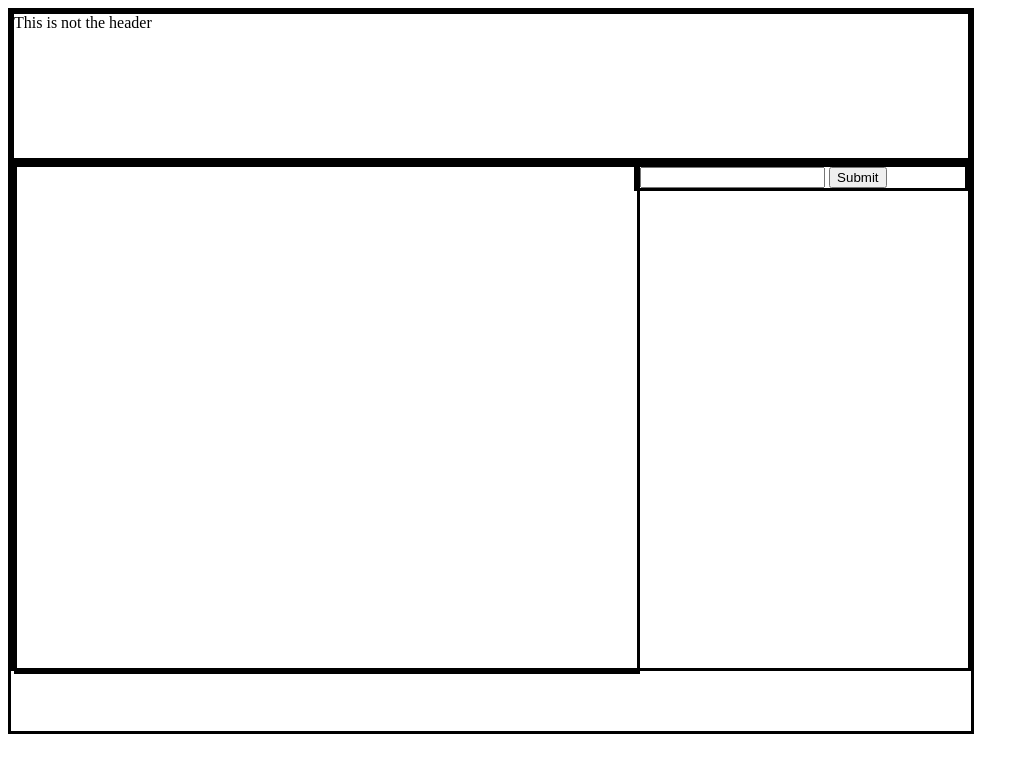
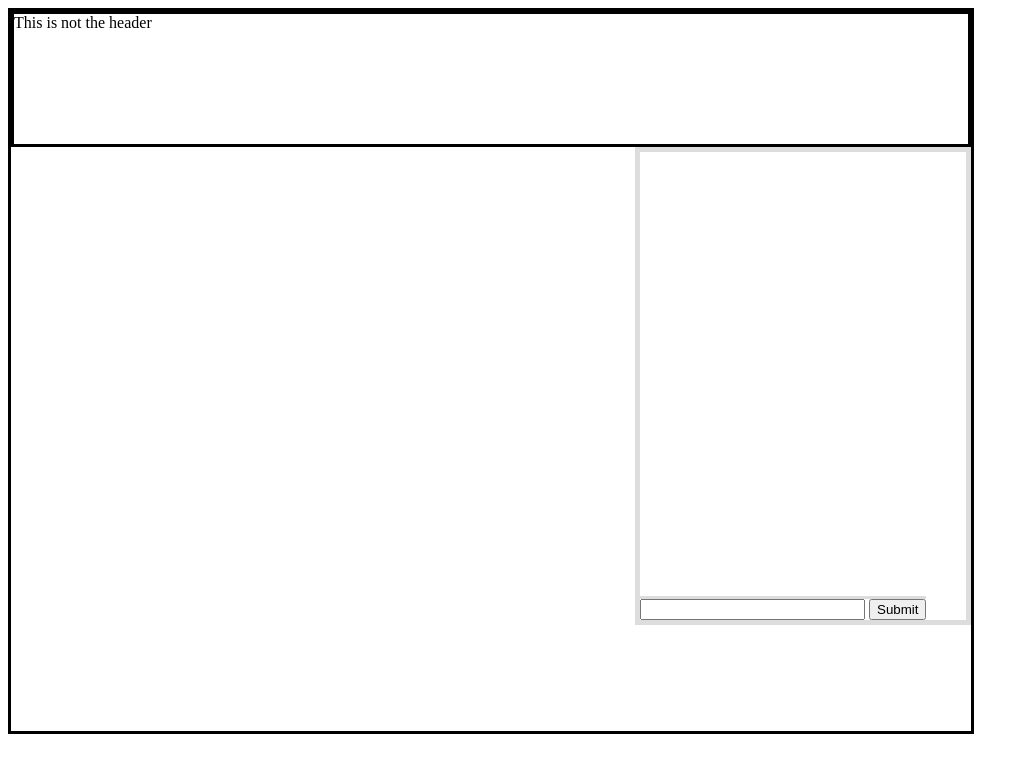
Before and after one commit to manikawnth/logapp, a website: page client/index.html in a window 1280 px wide. Shown: the whole page, without its empty margins (0-1029 px from the left). Drawn offline with Linux system fonts and the light colour scheme; no server answers.

Commit message:
next release

```diff
--- a/client/index.html
+++ b/client/index.html
@@ -27,42 +27,49 @@ body {
 	background-color: #FFFFFF;
 
 	background-repeat: no-repeat;
-	height: 20%;
+	height: 18%;
 }
 #container {
-	border-style: solid;
 	color: #000000;
 	background-color: #FFFFFF;
-	height: 70%;
+	height: 65%;
 }
-#report {
-	border-style: solid;
+#container > #report {
+
 	color: #000000;
 	width: 65%;
 	height: 100%;
 	float: left;
+
 }
-#chat {
+#container > #chat {
 	border-style: solid;
+	border-color: #ddd;
+	border-width: 5px;
 	color: #000000;
 	height: 100%;
 	margin-left: 65%;
+
 }
-a {
-	color: #0000FF;
+#container > #chat > #msgwindow {
+	color: #000000;
+	height: 95%;
+	overflow-y: scroll;
 }
-a:visited {
-	color: #800080;
+
+#container > #chat > #chatbox{
+	border-top: solid;
+	border-color: #ddd;
+	position: absolute;
+
+
 }
-a:hover {
-	color: #008000;
+
+#button:hover{
+	cursor: pointer;
 }
-a:active {
-	color: #FF0000;
-}
-.auto-style1 {
-	margin-left: 625px;
-}
+
+
 -->
 </style>
 <!--[if IE]>
@@ -80,15 +87,19 @@ a:active {
 <div id="container" class="container">
 	<div id="report" class="report">
 	</div>
-	<div ng-app="chatApp">
-	<div id="chat" class="chat" ng-controller="ChatCtrl">
-	<p ng-repeat="msg in msgs track by $index">{{msg}}</p>
-	<form>
-		<input ng-model='ipmsg' type="text" maxlength="140">
-		<button ng-click="SendMsg(ipmsg)">Submit</button>
-		{{ipmsg}}
-	</form>
-	</div>
+
+	<div id="chat" class="chat" ng-app="chatApp" ng-controller="ChatCtrl">
+		<div id='msgwindow'>
+			<p ng-repeat="msg in msgs track by $index">{{msg}}</p>
+		</div>
+		<div id='chatbox'>
+			<form >
+				<input ng-model='ipmsg' type="text" maxlength="140" size="25">
+				<button ng-click="SendMsg(ipmsg)" id="button">Submit</button>
+				{{ipmsg}}
+			</form>
+		</div>
+
 	</div>
 </div>
 
```
